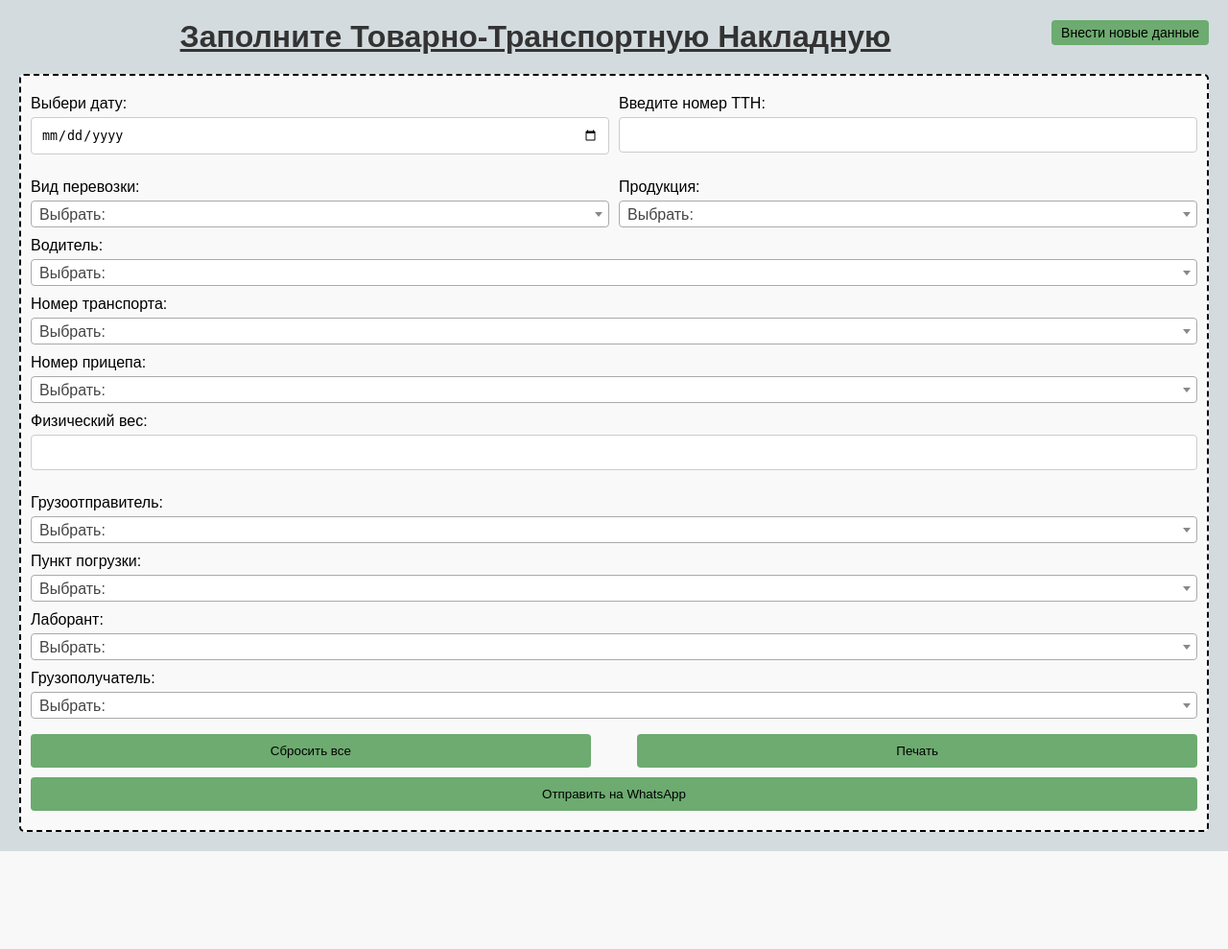
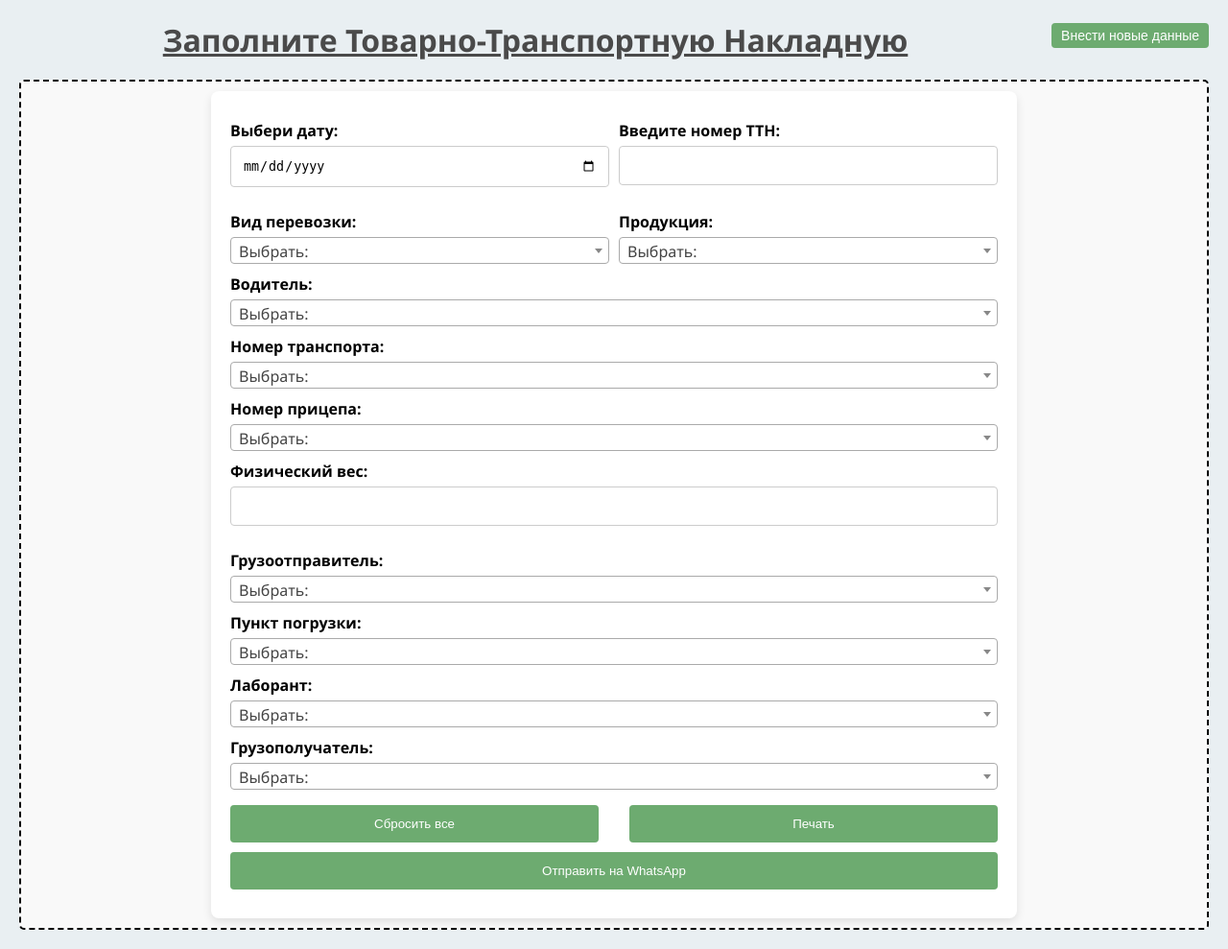
Before and after one commit to alamery007/python_ttn, a Flask app: page / in a window 1280 px wide. Shown: the whole page at 96% size. Before the commit the page ends 887 px from the top, so only its background shows below. Run offline with Flask 3, Linux system fonts and the light colour scheme; data that the repository does not hold is empty; some libraries are stand-ins or nearby versions.

Commit message:
sectiot1

```diff
--- a/static/css/styles.css
+++ b/static/css/styles.css
@@ -1,55 +1,68 @@
 /* Основные стили страницы */
 body {
-    font-family: Arial, sans-serif; /* Шрифт страницы */
+    font-family: 'Segoe UI', Tahoma, Geneva, Verdana, sans-serif; /* Современный шрифт */
     margin: 20px; /* Отступы вокруг страницы */
-    background-color: #d3dbde; /* Фоновый цвет страницы */
+    background-color: #e9eff2; /* Облегченный фоновый цвет */
 }
 
 /* Стили для заголовка первого уровня */
 h1 {
     text-align: center; /* Выравнивание текста по центру */
-    color: #333; /* Цвет текста */
+    color: #4a4a4a; /* Более мягкий цвет текста */
     text-decoration: underline; /* Подчеркивание текста */
+    margin-bottom: 20px; /* Отступ снизу */
 }
 
 /* Стили для формы */
 form {
-    max-width: 1400px; /* Максимальная ширина формы */
+    max-width: 800px; /* Уменьшенная максимальная ширина формы */
     margin: auto; /* Центрирование формы */
     display: flex; /* Использование flexbox */
     flex-direction: column; /* Вертикальное расположение элементов */
+    background: white; /* Фон формы */
+    padding: 20px; /* Внутренние отступы */
+    border-radius: 8px; /* Закругление углов */
+    box-shadow: 0 4px 10px rgba(0, 0, 0, 0.1); /* Легкая тень */
 }
 
 /* Стили для меток формы */
 label {
     margin: 10px 0 5px; /* Отступы вокруг меток */
+    font-weight: bold; /* Полужирный текст */
 }
 
 /* Стили для полей ввода и выпадающих списков */
 select, input[type="text"], input[type="date"], input[type="number"] {
-    padding: 10px; /* Отступы внутри полей */
+    padding: 12px; /* Увеличенные отступы внутри полей */
     margin-bottom: 15px; /* Отступ снизу */
     border: 1px solid #ccc; /* Обводка поля */
     border-radius: 4px; /* Закругление углов */
     width: 100%; /* Ширина 100% от родительского элемента */
     box-sizing: border-box; /* Учет отступов и границ в общей ширине */
+    transition: border-color 0.3s; /* Плавный переход цвета границы */
+}
+
+/* Эффект при фокусе на полях ввода */
+select:focus, input[type="text"]:focus, input[type="date"]:focus, input[type="number"]:focus {
+    border-color: #6dab70; /* Изменение цвета границы при фокусе */
 }
 
 /* Стили для кнопок */
 button {
-    padding: 10px; /* Отступы внутри кнопки */
+    padding: 12px; /* Увеличенные отступы внутри кнопки */
     background-color: #6dab70; /* Цвет фона кнопки */
-    color: black; /* Цвет текста кнопки */
+    color: white; /* Цвет текста кнопки */
     border: none; /* Без обводки */
     border-radius: 4px; /* Закругление углов */
     cursor: pointer; /* Курсор указателя при наведении */
     width: 100%; /* Ширина 100% */
-    margin-bottom: 10px; /* Отступ снизу */
+    margin-bottom: 10px; /* Отступ ниже кнопки */
+    transition: background-color 0.3s; /* Плавный переход цвета */
 }
 
 /* Эффект при наведении на кнопку */
 button:hover {
-    background-color: #45a049; /* Изменение цвета фона кнопки при наведении */
+    background-color: #4cae4f; /* Более темный цвет фона кнопки при наведении */
 }
 
 /* Группировка кнопок */
@@ -65,14 +78,14 @@ button:hover {
 
 /* Стили для секций */
 .section {
-    margin: 10px 0; /* Отступы вокруг секций */
+    margin: 15px 0; /* Отступы вокруг секций */
 }
 
 /* Стили для полей с границей */
 fieldset {
     border: 2px dashed #68adf7; /* Пунктирная граница */
     border-radius: 10px; /* Закругление углов */
-    padding: 10px; /* Отступы внутри */
+    padding: 15px; /* Отступы внутри */
     background-color: #f0f8ff; /* Цвет фона поля */
 }
 
@@ -104,8 +117,8 @@ fieldset {
 /* Новые стили для контейнера секций */
 #sectionsContainer {
     border: 2px dashed #121212; /* Пунктирная граница контейнера */
-    padding: 10px; /* Отступы внутри контейнера */
-    margin-top: 15px; /* Отступ сверху */
+    padding: 15px; /* Отступы внутри контейнера */
+    margin-top: 20px; /* Отступ сверху */
     background-color: #f0f8ff; /* Цвет фона контейнера */
     display: none; /* Контейнер по умолчанию скрыт */
 }
@@ -114,7 +127,7 @@ fieldset {
 .attributes-container {
     display: flex; /* Использование flexbox */
     flex-wrap: wrap; /* Перенос элементов на следующую строку */
-    gap: 10px; /* Промежуток между элементами */
+    gap: 15px; /* Промежуток между элементами */
 }
 
 /* Стили для отдельного атрибута */
@@ -126,5 +139,13 @@ fieldset {
 /* Стили для полей ввода */
 input {
     width: 100%; /* Ширина 100% */
-    padding: 5px; /* Отступы внутри поля */
+    padding: 10px; /* Отступы внутри поля */
+    border: 1px solid #ccc; /* Обводка поля */
+    border-radius: 4px; /* Закругление углов */
+    transition: border-color 0.3s; /* Плавный переход цвета границы */
 }
+
+/* Эффект при фокусе на полях ввода */
+input:focus {
+    border-color: #6dab70; /* Изменение цвета границы при фокусе */
+}
--- a/templates/index.html
+++ b/templates/index.html
@@ -123,5 +123,4 @@
 </fieldset>
 </body>
 <script src="{{ url_for('static', filename='js/script.js') }}"></script>
-
 </html>
```
Also changed, not shown: templates/data_entry.html (+2 -43 lines).
